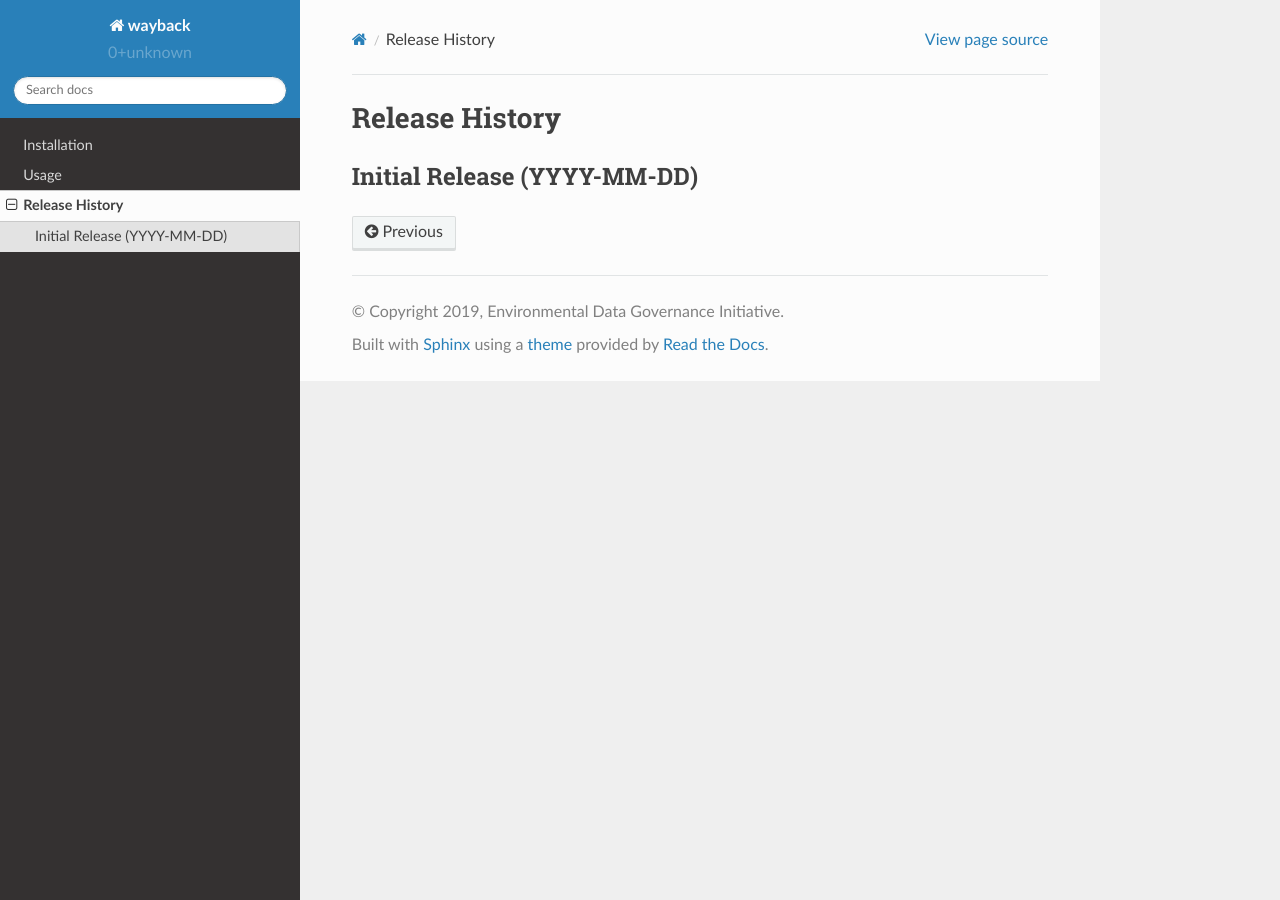
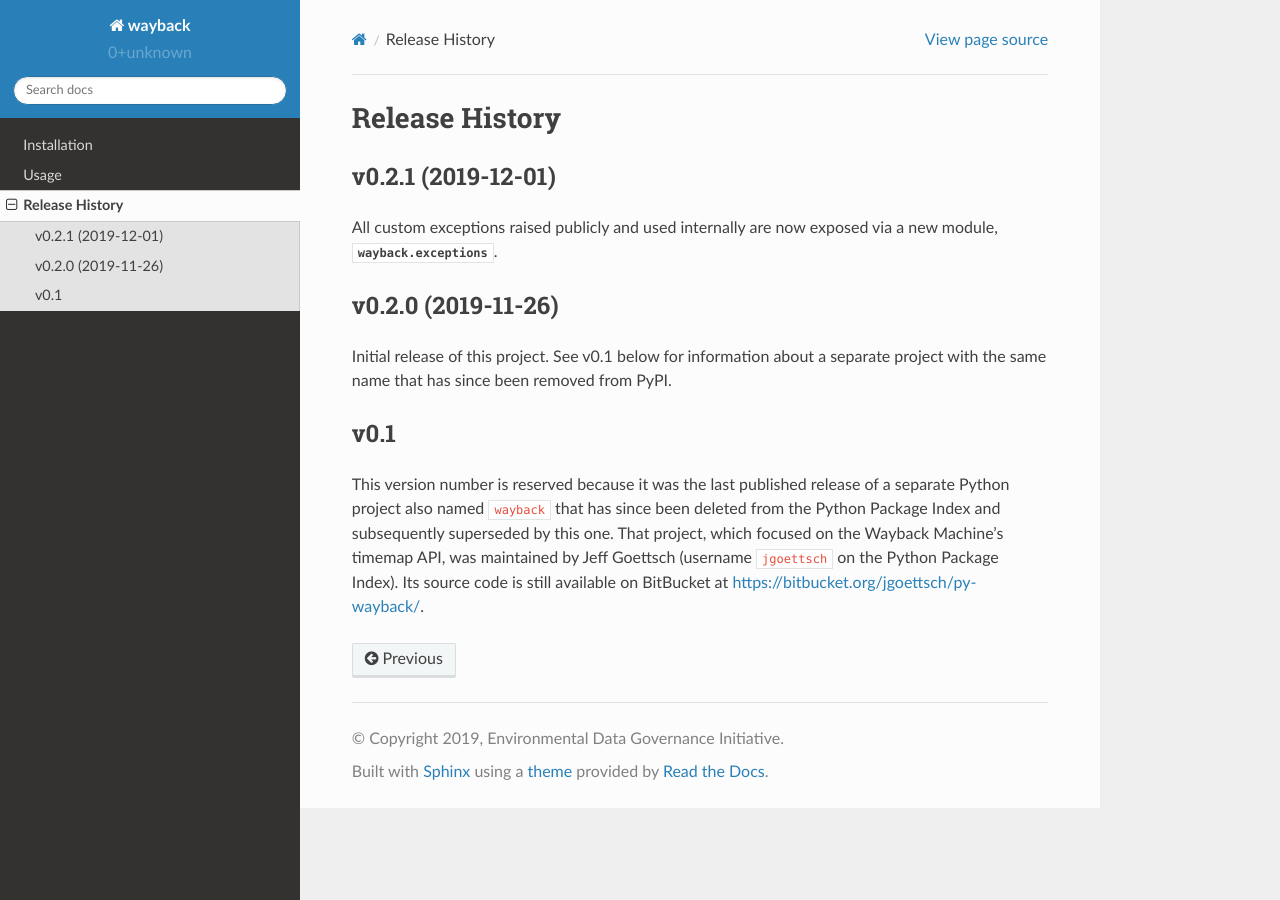
Before and after one commit to edgi-govdata-archiving/wayback, a Sphinx documentation site: the page built from docs/source/release-history.rst, in a window 1280 px wide. Built offline with Sphinx 7.4.7 and the Read the Docs theme 2.0.0, drawn with Linux system fonts in a browser that asks for light colours.

Commit message:
Release notes for 0.2.1 and previous releases.

```diff
--- a/docs/source/release-history.rst
+++ b/docs/source/release-history.rst
@@ -2,5 +2,24 @@
 Release History
 ===============
 
-Initial Release (YYYY-MM-DD)
-----------------------------
+v0.2.1 (2019-12-01)
+-------------------
+
+All custom exceptions raised publicly and used internally are now exposed via
+a new module, :mod:`wayback.exceptions`.
+
+v0.2.0 (2019-11-26)
+-------------------
+
+Initial release of this project. See v0.1 below for information about a
+separate project with the same name that has since been removed from PyPI.
+
+v0.1
+----
+
+This version number is reserved because it was the last published release of a
+separate Python project also named ``wayback`` that has since been deleted from
+the Python Package Index and subsequently superseded by this one. That project,
+which focused on the Wayback Machine's timemap API, was maintained by Jeff
+Goettsch (username ``jgoettsch`` on the Python Package Index). Its source code
+is still available on BitBucket at https://bitbucket.org/jgoettsch/py-wayback/.
```
